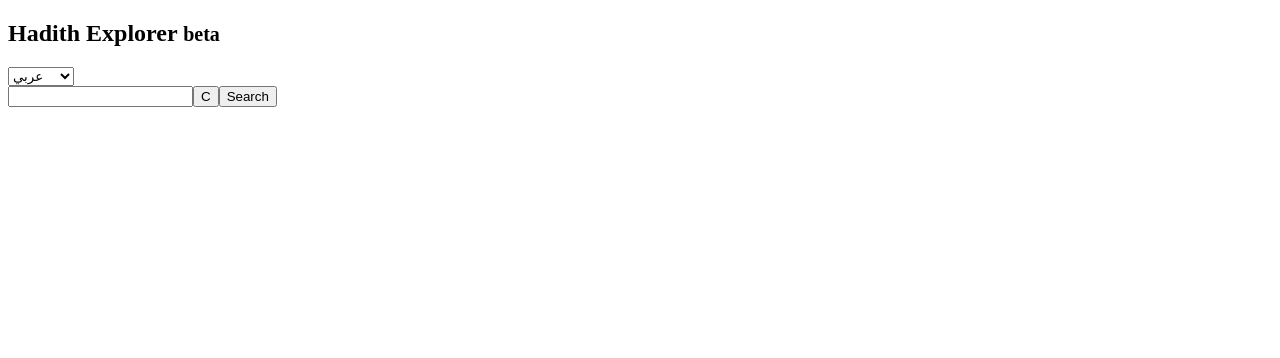
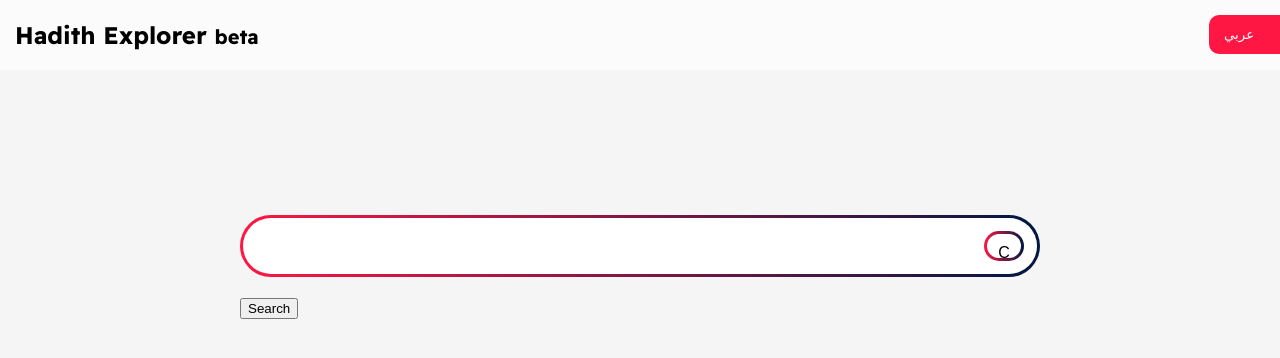
Before and after one commit to discontinuedlabs/hadithexplorer, a React (Create React App) app: page / in a window 1280 px wide. Shown: the top 358 px of the page. Built offline with nearby package versions, Linux system fonts and the light colour scheme.

Commit message:
removed unnecessary api requests

```diff
--- a/src/components/HadithBox.js
+++ b/src/components/HadithBox.js
@@ -49,8 +49,8 @@ export default function HadithBox(props) {
             )}
 
             <div className="user-note">
-                <input type="text" />
-                <button onClick={handleSaveClick}>
+                <input type="text" id="note-input" />
+                <button onClick={handleSaveClick} className="note-save">
                     <b>Save</b>
                 </button>
             </div>
--- a/src/components/HadithSearch.js
+++ b/src/components/HadithSearch.js
@@ -1,5 +1,5 @@
 import React from "react";
-import { v4 as uuidv4 } from "uuid";
+// import { v4 as uuidv4 } from "uuid";
 import HadithBox from "./HadithBox";
 
 export default function HadithSearch(props) {
@@ -16,21 +16,22 @@ export default function HadithSearch(props) {
         const lang = params.get("lang") || "ar";
         setSearchTerm(query);
         setLanguage(lang);
-        setAutoTranslate(language === "ar" ? false : true);
+        setAutoTranslate(language === "ar");
     }, []);
 
     async function handleSearch(event) {
         event.preventDefault();
-        if (searchTerm) {
-            if (language === "ar") {
-                await fetchAhadith(searchTerm);
-            } else {
-                const url = `https://translate.googleapis.com/translate_a/single?client=gtx&sl=${language}&tl=ar&dt=t&q=${searchTerm}`;
+        const _searchTerm = event.target[0].value;
+        setSearchTerm(_searchTerm);
+        if (_searchTerm) {
+            if (language === "ar") fetchAhadith(_searchTerm);
+            else {
+                const url = `https://translate.googleapis.com/translate_a/single?client=gtx&sl=${language}&tl=ar&dt=t&q=${_searchTerm}`;
                 try {
                     const response = await fetch(url);
                     const data = await response.json();
                     const translatedText = data[0][0][0];
-                    await fetchAhadith(translatedText);
+                    fetchAhadith(translatedText);
                 } catch (error) {
                     console.error(error);
                 }
@@ -70,28 +71,32 @@ export default function HadithSearch(props) {
 
     return (
         <div className="hadith-search">
-            <form className="search-container" onSubmit={handleSearch}>
-                <input
-                    type="text"
-                    className="search-bar"
-                    name="search-bar"
-                    onChange={(event) => setSearchTerm(event.target.value)}
-                />
+            <form id="search-form" onSubmit={handleSearch}>
+                <input type="text" name="search-bar" id="search-bar" />
                 <button
+                    id="clear-button"
+                    name="clear-button"
                     onClick={() => {
                         document.querySelector("input").value = "";
                     }}
                 >
                     C
                 </button>
-                <input type="submit" value="Search" />
-            </form>
+                <input
+                    type="submit"
+                    value="Search"
+                    id="search-button"
+                    name="search-button"
+                />
                 {language !== "ar" && (
                     <div>
-                    <label htmlFor="translate">Translate</label>
+                        <label htmlFor="translate" id="translate-label">
+                            Translate
+                        </label>
                         <input
                             type="checkbox"
                             name="translate"
+                            id="translate"
                             checked={autoTranslate}
                             onChange={() =>
                                 setAutoTranslate(
@@ -101,11 +106,12 @@ export default function HadithSearch(props) {
                         />
                     </div>
                 )}
+            </form>
 
             {ahadith.length > 0 &&
                 ahadith.map((item) => (
                     <HadithBox
-                        key={uuidv4()}
+                        key={item.hadithInfo} // hadithInfo is always unique because it has hadith number with more text
                         hadith={item.hadith}
                         hadithInfo={item.hadithInfo}
                         autoTranslate={autoTranslate}
@@ -113,6 +119,7 @@ export default function HadithSearch(props) {
                         handleSaveClick={handleSaveClick}
                     />
                 ))}
+
             {ahadith.length > 0 && (
                 <button
                     className="more-button"
--- a/src/style.css
+++ b/src/style.css
@@ -1,4 +1,4 @@
-/* :root {
+:root {
     --accent-red: #fe1743;
     --accent-dark-blue: #001743;
 }
@@ -80,43 +80,56 @@ button {
     box-sizing: border-box;
     border-radius: 10px;
     background: linear-gradient(#fff, #fff) padding-box,
-        linear-gradient(90deg, var(--accent-red), var(--accent-dark-blue)) border-box;
+        linear-gradient(90deg, var(--accent-red), var(--accent-dark-blue))
+            border-box;
     border: 3px solid transparent;
 }
 
 button:hover {
-    background: linear-gradient(90deg, var(--accent-red), var(--accent-dark-blue)) border-box,
-        linear-gradient(90deg, var(--accent-red), var(--accent-dark-blue)) border-box;
+    background: linear-gradient(
+                90deg,
+                var(--accent-red),
+                var(--accent-dark-blue)
+            )
+            border-box,
+        linear-gradient(90deg, var(--accent-red), var(--accent-dark-blue))
+            border-box;
     border: 3px solid transparent;
     color: #fff;
 }
 
 button:focus {
-    background: linear-gradient(90deg, var(--accent-red), var(--accent-dark-blue)) padding-box,
+    background: linear-gradient(
+                90deg,
+                var(--accent-red),
+                var(--accent-dark-blue)
+            )
+            padding-box,
         linear-gradient(black, black) border-box;
     border: 3px solid transparent;
     color: #fff;
 }
 
-.search-container {
+#search-form {
     position: relative;
     display: inline-block;
     width: 100%;
 }
 
-.search-container .search-bar {
+#search-bar {
     border-radius: 50px;
     padding: 15px;
     width: 100%;
     margin-bottom: 20px;
     background: linear-gradient(#fff, #fff) padding-box,
-        linear-gradient(90deg, var(--accent-red), var(--accent-dark-blue)) border-box;
+        linear-gradient(90deg, var(--accent-red), var(--accent-dark-blue))
+            border-box;
     border: 3px solid transparent;
     box-sizing: border-box;
     font-size: 1.4rem;
 }
 
-.search-container button {
+#search-form button {
     height: 30px;
     font-size: 1rem;
     width: 40px;
@@ -125,4 +138,4 @@ button:focus {
     top: 1rem;
     border-radius: 50px;
     background-color: transparent;
-} */
+}
```
Lines whose indentation alone changed are shown as unchanged.
